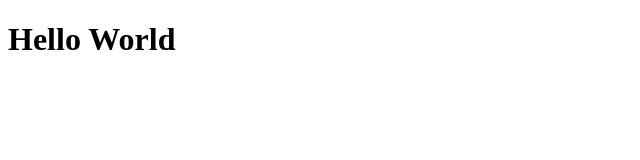
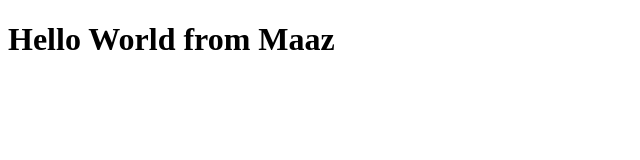
Before and after one commit to MaazAhmadSatti/Bootcamp-2020, a plain HTML site: page index.html in a window 1280 px wide. Shown: the whole page, without its empty margins (0-640 px from the left). Drawn offline with Linux system fonts and the light colour scheme.

Commit message:
updated index.html
added my name

```diff
--- a/index.html
+++ b/index.html
@@ -11,7 +11,7 @@
 <body>
 
     <div>
-        <h1>Hello World</h1>
+        <h1>Hello World from Maaz</h1>
     </div>
 
 </body>
```
